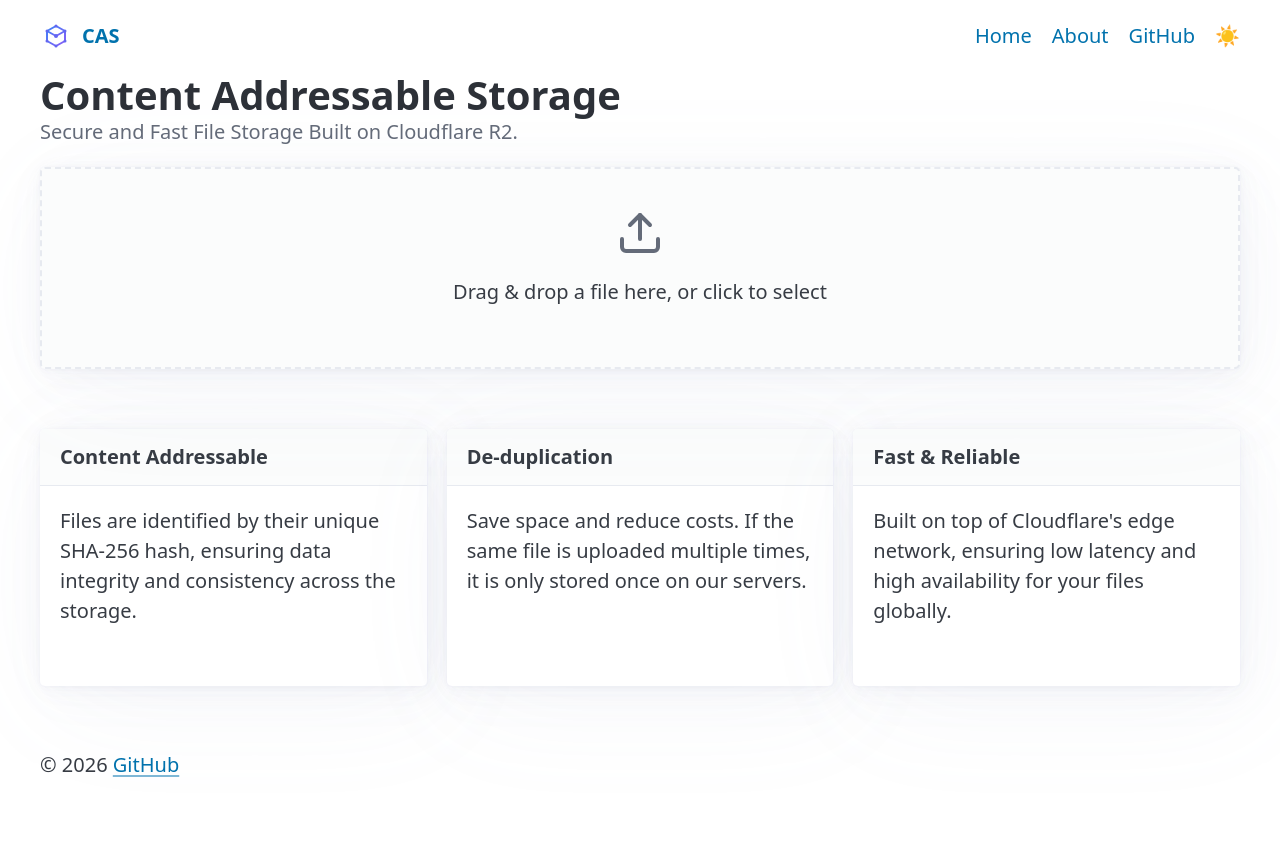
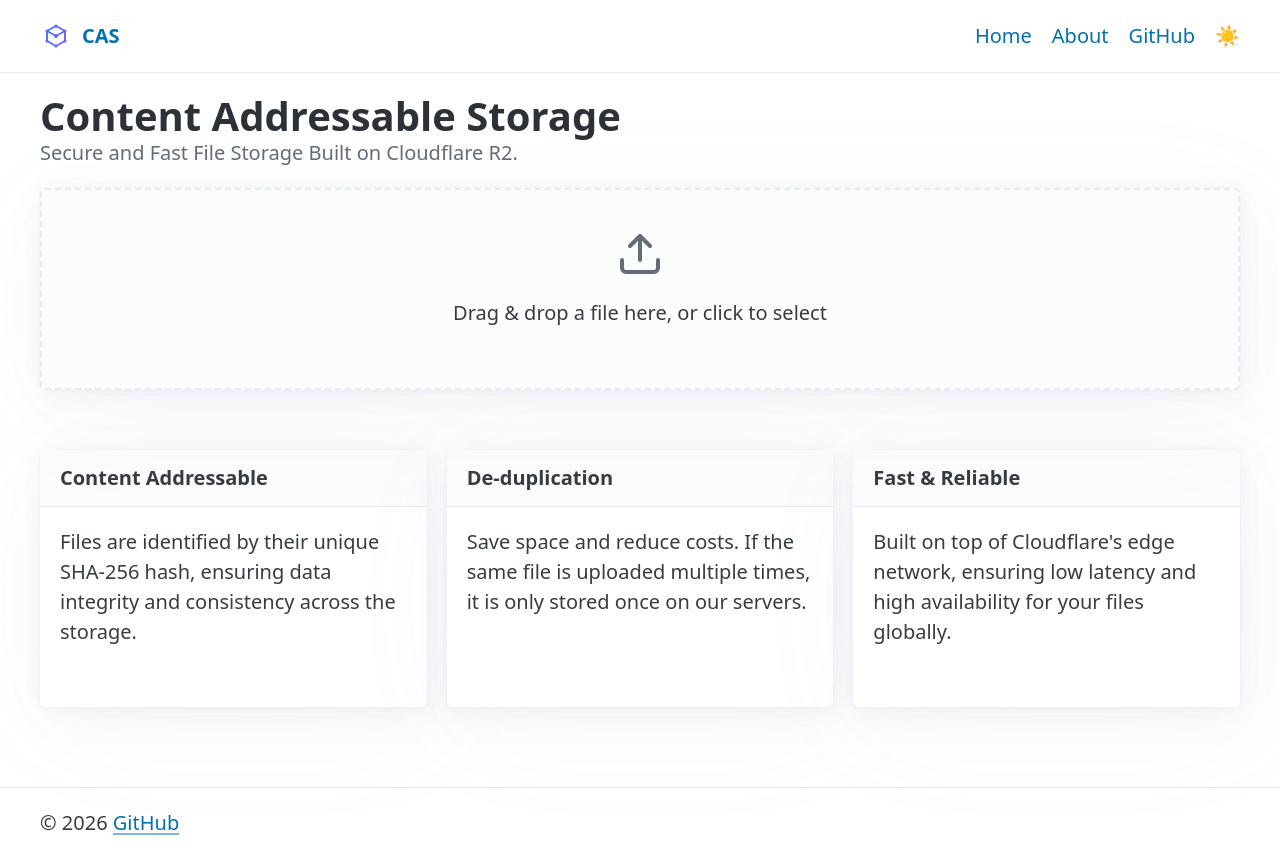
Before and after one commit to pyoner/cas, a SvelteKit app: page / in a window 1280 px wide. Before the commit the page ends 800 px from the top, so only its background shows below. Built offline with nearby package versions, Linux system fonts and the light colour scheme.

Commit message:
style(+layout.svelte): add visual separation for header and footer with borders

```diff
--- a/src/routes/+layout.svelte
+++ b/src/routes/+layout.svelte
@@ -13,8 +13,8 @@
 	<meta name="description" content="Secure and Fast File Storage Built on Cloudflare R2." />
 </svelte:head>
 
-<header class="container">
-	<nav>
+<header>
+	<nav class="container">
 		<ul>
 			<li>
 				<a
@@ -43,12 +43,14 @@
 	{@render children()}
 </main>
 
-<footer class="container">
-	<p>
-		&copy; 2026 <a href="https://github.com/pyoner/cas" target="_blank" rel="noopener noreferrer"
-			>GitHub</a
-		>
-	</p>
+<footer>
+	<div class="container">
+		<p>
+			&copy; 2026 <a href="https://github.com/pyoner/cas" target="_blank" rel="noopener noreferrer"
+				>GitHub</a
+			>
+		</p>
+	</div>
 </footer>
 
 <style>
@@ -58,7 +60,22 @@
 		min-height: 100vh;
 	}
 
+	header {
+		border-bottom: 1px solid var(--pico-muted-border-color);
+		margin-bottom: var(--pico-block-spacing-vertical);
+	}
+
+	main {
+		flex: 1;
+	}
+
 	footer {
-		margin-top: auto;
+		border-top: 1px solid var(--pico-muted-border-color);
+		margin-top: var(--pico-block-spacing-vertical);
+		padding: var(--pico-block-spacing-vertical) 0;
+	}
+
+	footer p {
+		margin-bottom: 0;
 	}
 </style>
```
